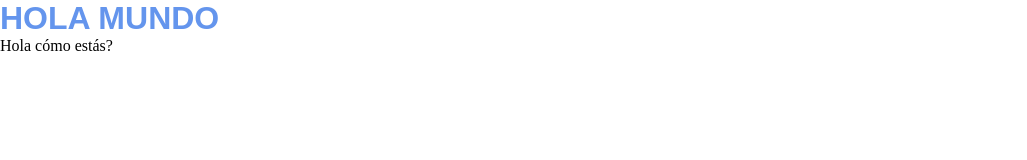
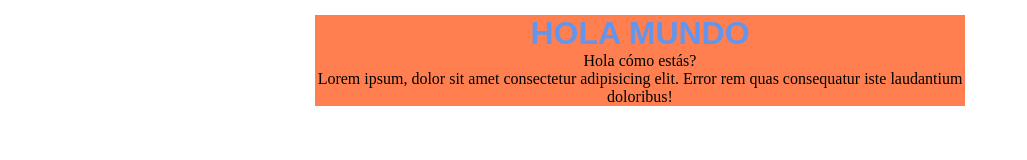
Before and after one commit to gerrama88/Desaf-o-Repositorio-Github, a plain HTML site: page index.html in a window 1280 px wide. Shown: the whole page, without its empty margins (0-1027 px from the left). Drawn offline with Linux system fonts and the light colour scheme.

Commit message:
Modifiqué los estilos del index

```diff
--- a/css/style.css
+++ b/css/style.css
@@ -1,9 +1,22 @@
-*{
-    margin: 0;
-    padding: 0;
-    box-sizing: border-box;
+* {
+  margin: 0;
+  padding: 0;
+  box-sizing: border-box;
 }
-h1{
-    font-family: sans-serif;
-    color: cornflowerblue;
+h1 {
+  font-family: sans-serif;
+  color: cornflowerblue;
 }
+
+.hola-mundo {
+  background-color: coral;
+  text-align: center;
+  max-width: 650px;
+  margin: 15px auto;
+}
+
+@media (max-width: 650px) {
+  .hola-mundo {
+    background-color: rgb(236, 194, 178);
+  }
+}
--- a/index.html
+++ b/index.html
@@ -1,14 +1,20 @@
 <!DOCTYPE html>
 <html lang="en">
   <head>
-    <meta charset="UTF-8">
-    <meta http-equiv="X-UA-Compatible" content="IE=edge">
-    <meta name="viewport" content="width=device-width, initial-scale=1.0">
+    <meta charset="UTF-8" />
+    <meta http-equiv="X-UA-Compatible" content="IE=edge" />
+    <meta name="viewport" content="width=device-width, initial-scale=1.0" />
     <title>Document</title>
-    <link rel="stylesheet" href="./css/style.css">
+    <link rel="stylesheet" href="./css/style.css" />
   </head>
   <body>
+    <div class="hola-mundo">
       <h1>HOLA MUNDO</h1>
       <p>Hola cómo estás?</p>
+      <p>
+        Lorem ipsum, dolor sit amet consectetur adipisicing elit. Error rem quas
+        consequatur iste laudantium doloribus!
+      </p>
+    </div>
   </body>
 </html>
```
Lines whose indentation alone changed are shown as unchanged.
